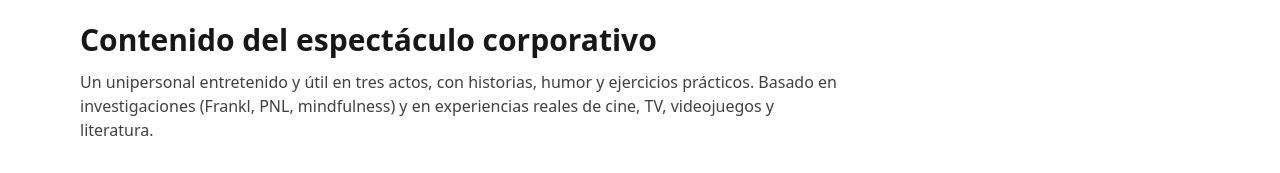
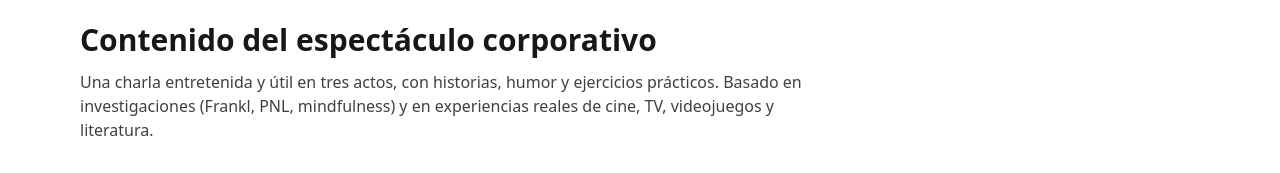
Before and after one commit to Echevensko/echevensko-b2b, a Next.js app: page / in a window 1280 px wide. Shown: the part 1831-2004 px from the top of the page. Built offline with nearby package versions, Linux system fonts and the light colour scheme.

Commit message:
Update page.tsx

```diff
--- a/app/page.tsx
+++ b/app/page.tsx
@@ -57,12 +57,12 @@ export default function EchevenskoB2BLanding() {
 
         {/* ← Edita este título libremente */}
         <h1 className="text-4xl md:text-5xl font-extrabold leading-tight tracking-tight">
-          Charla que eleva <span className="text-amber-600">la imaginación</span> y el rendimiento de tu equipo
+          Una charla que eleva <span className="text-amber-600">la imaginación</span> y el rendimiento de tu equipo
         </h1>
 
         {/* ← Edita este párrafo libremente */}
         <p className="mt-4 text-lg text-neutral-700">
-          Un unipersonal corporativo creado por <strong>Cristóbal Echevensko</strong> para compañías que buscan
+          Una charla-espectáculo creado por <strong>Cristóbal Echevensko</strong> para compañías que buscan
           mejorar clima, engagement y creatividad. Entretenido, práctico y memorable.
         </p>
 
@@ -197,7 +197,7 @@ export default function EchevenskoB2BLanding() {
       <section id="estructura" className="bg-white border-y">
         <div className="mx-auto max-w-6xl px-4 py-16">
           <h2 className="text-3xl font-bold">Contenido del espectáculo corporativo</h2>
-          <p className="mt-3 text-neutral-700 max-w-3xl">Un unipersonal entretenido y útil en tres actos, con historias, humor y ejercicios prácticos. Basado en investigaciones (Frankl, PNL, mindfulness) y en experiencias reales de cine, TV, videojuegos y literatura.</p>
+          <p className="mt-3 text-neutral-700 max-w-3xl">Una charla entretenida y útil en tres actos, con historias, humor y ejercicios prácticos. Basado en investigaciones (Frankl, PNL, mindfulness) y en experiencias reales de cine, TV, videojuegos y literatura.</p>
           <div className="mt-8 grid md:grid-cols-3 gap-4">
             {[
               {title: "Acto I – Potencial interno", points: ["Autoimagen y autoestima práctica", "Cambiar actitud para cambiar realidad", "Dinámicas participativas"]},
```
